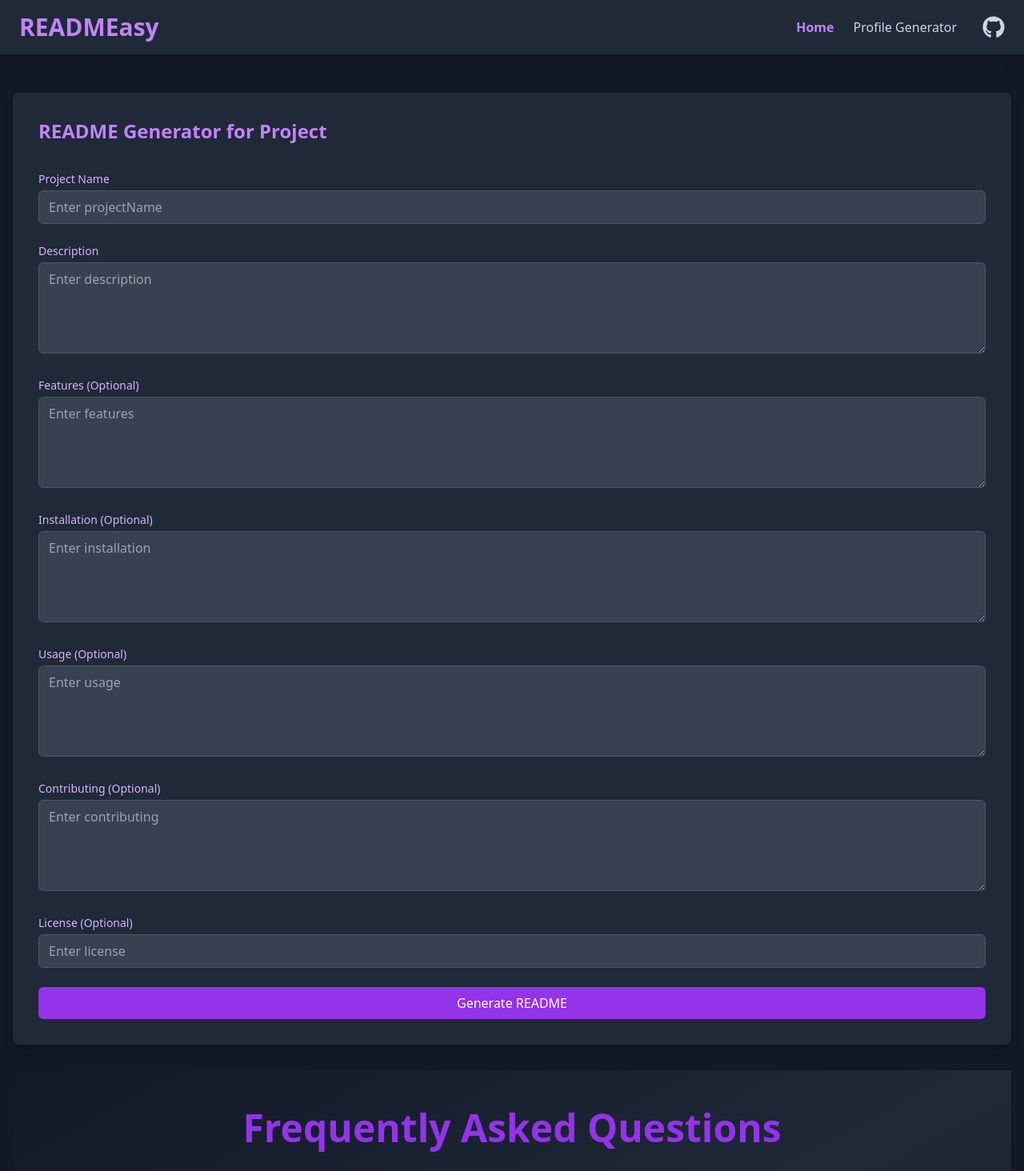
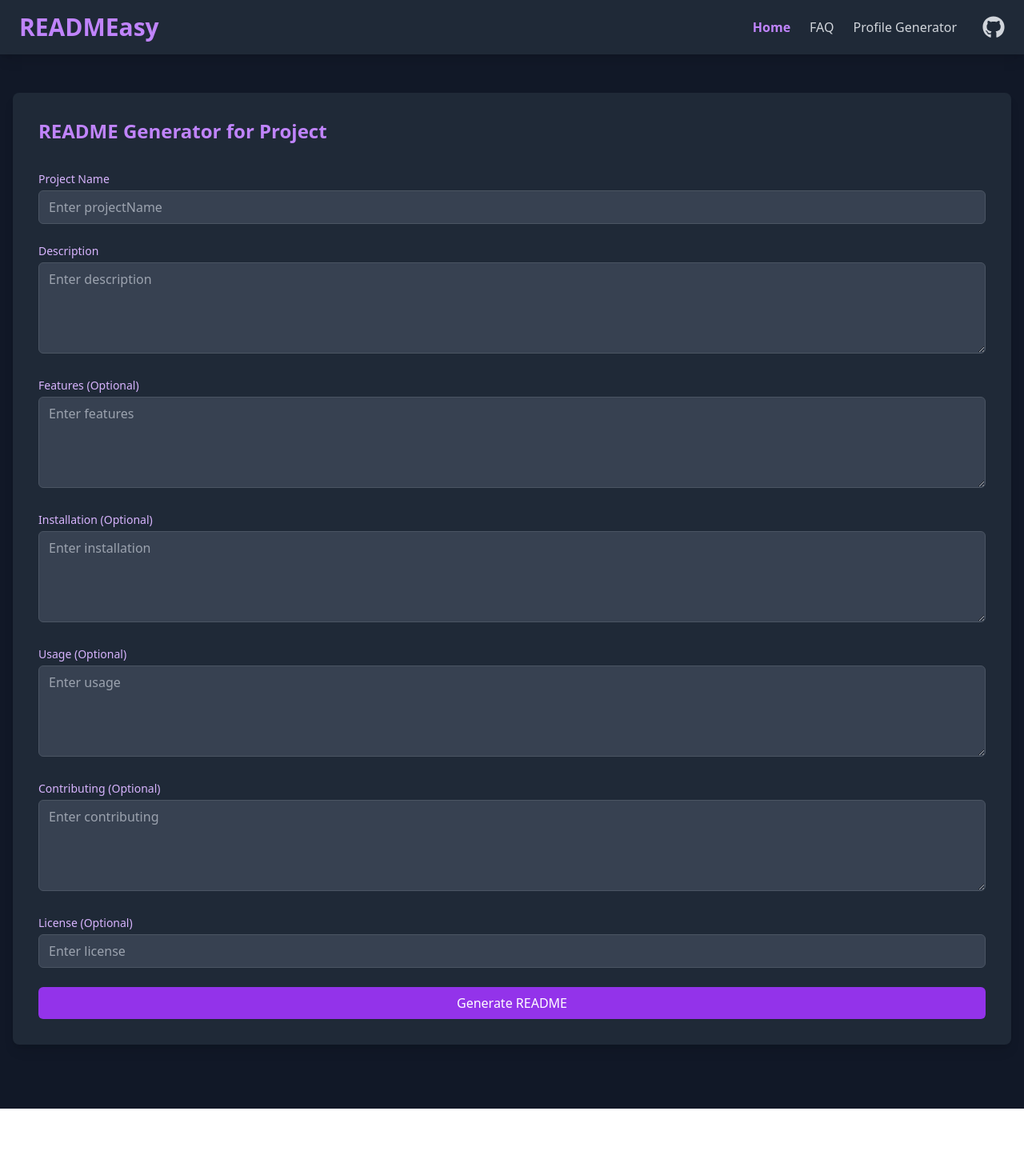
Before and after one commit to BamaCharanChhandogi/READMEasy, a React (Vite) app: page / in a window 1280 px wide. Shown: the top 1464 px of the page at 80% size. After the commit the page ends 1386 px from the top, so only its background shows below. Built offline with nearby package versions, Linux system fonts and the light colour scheme; no server answers.

Commit message:
Added a dedicated FAQ page and updated Navbar with a link to it.

```diff
--- a/src/App.jsx
+++ b/src/App.jsx
@@ -3,9 +3,11 @@ import { BrowserRouter as Router, Route, Routes, Link, NavLink } from 'react-rou
 import { FaGithub, FaChevronUp } from "react-icons/fa";
 
 const Home = lazy(() => import('./components/Home'));
+const FAQ = lazy(() => import('./components/FAQ'));
 const GitHubProfileGenerator = lazy(() => import('./hooks/GitHubProfileGenerator'));
 
 const MemoizedHome = memo(Home);
+const MemoizedFAQ = memo(FAQ);
 const MemoizedGitHubProfileGenerator = memo(GitHubProfileGenerator);
 
 const getNavLinkClass = ({ isActive }) =>
@@ -40,6 +42,7 @@ function App() {
             <div className="flex items-center space-x-8">
               <div className="flex space-x-6">
                 <NavLink to="/" className={getNavLinkClass}>Home</NavLink>
+                <NavLink to="/faq" className={getNavLinkClass}>FAQ</NavLink>
                 <NavLink to="/profileGenerator" className={getNavLinkClass}>Profile Generator</NavLink>
               </div>
               <a
@@ -57,6 +60,7 @@ function App() {
           <Suspense fallback={<div>Loading...</div>}>
             <Routes>
               <Route path="/" element={<MemoizedHome />} />
+              <Route path="/faq" element={<MemoizedFAQ />} />
               <Route path="/profileGenerator" element={<MemoizedGitHubProfileGenerator />} />
             </Routes>
           </Suspense>
--- a/src/components/Home.jsx
+++ b/src/components/Home.jsx
@@ -85,7 +85,6 @@ function Home() {
           )}
         </div>
       )}
-      <FAQ/>
     </>
   );
 }
```
